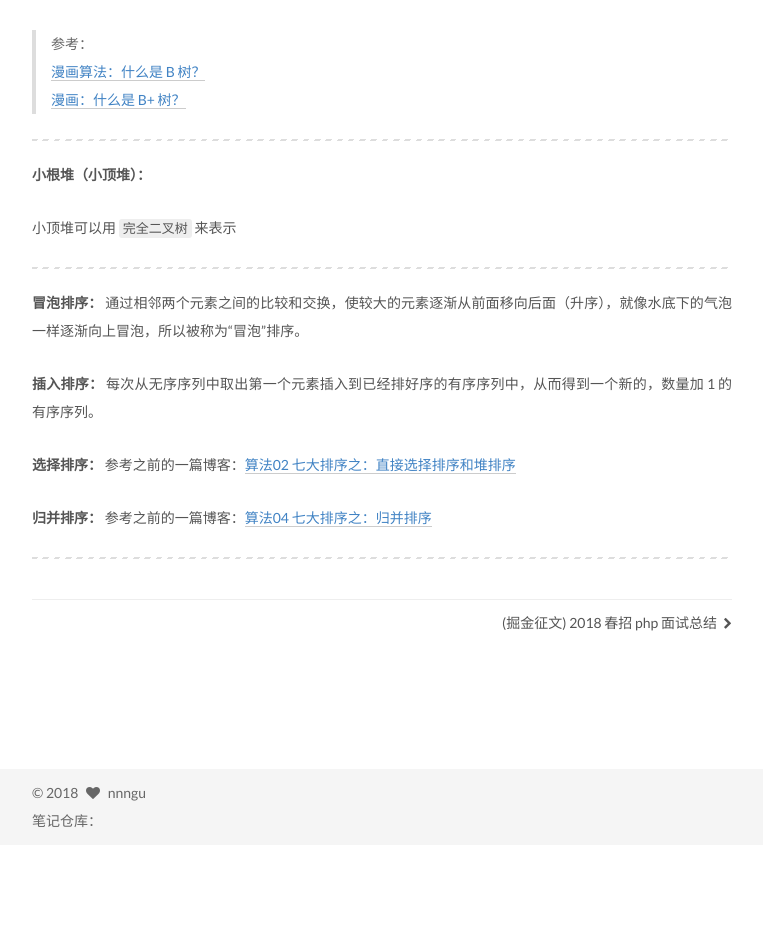
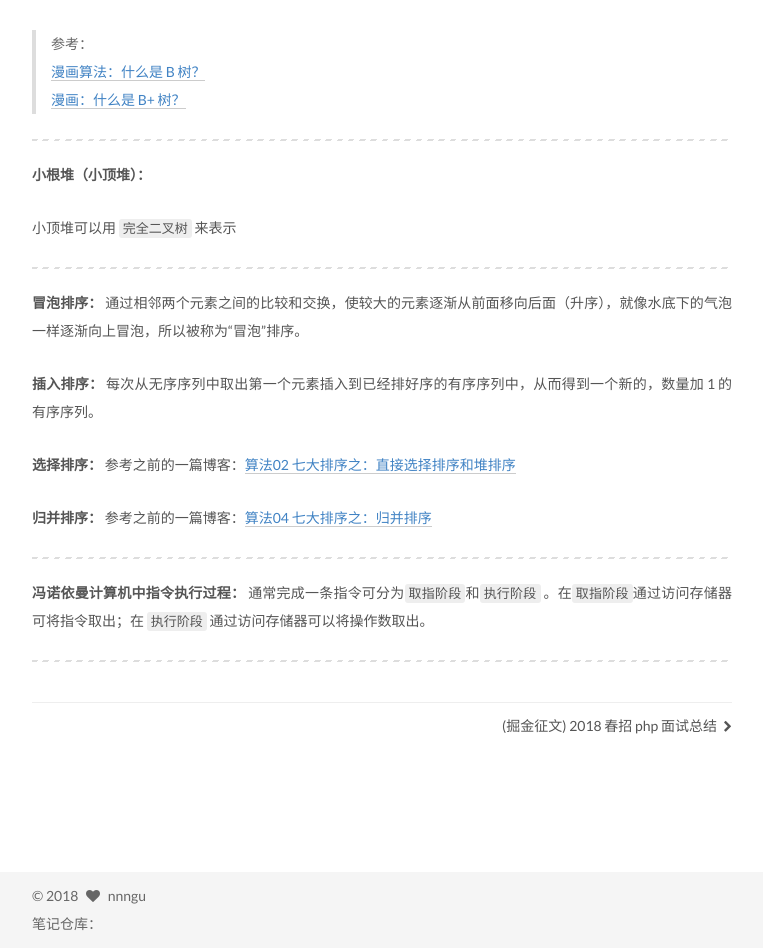
Before and after one commit to nnngu/LearningNotes, a Jekyll site: the page built from _posts/2018-06-15-考研 408 计算机笔记.md, in a window 1280 px wide. Shown: the part 1504-2452 px from the top of the page, without its empty margins (258-1021 px from the left). Built offline with Jekyll 4.4.1, drawn with Linux system fonts in a browser that asks for light colours; before the commit the page ends 2349 px from its top, so only the background shows below that; grey boxes are pictures that could not be loaded.

Commit message:
修改文件: _posts/2018-06-15-考研 408 计算机笔记.md

```diff
--- a/_posts/2018-06-15-考研 408 计算机笔记.md
+++ b/_posts/2018-06-15-考研 408 计算机笔记.md
@@ -51,6 +51,9 @@ description: 考研 408 计算机笔记
 
 ---
 
+**冯诺依曼计算机中指令执行过程：** 通常完成一条指令可分为`取指阶段`和`执行阶段` 。在`取指阶段`通过访问存储器可将指令取出；在 `执行阶段` 通过访问存储器可以将操作数取出。
+
+---
 
 
 
```
